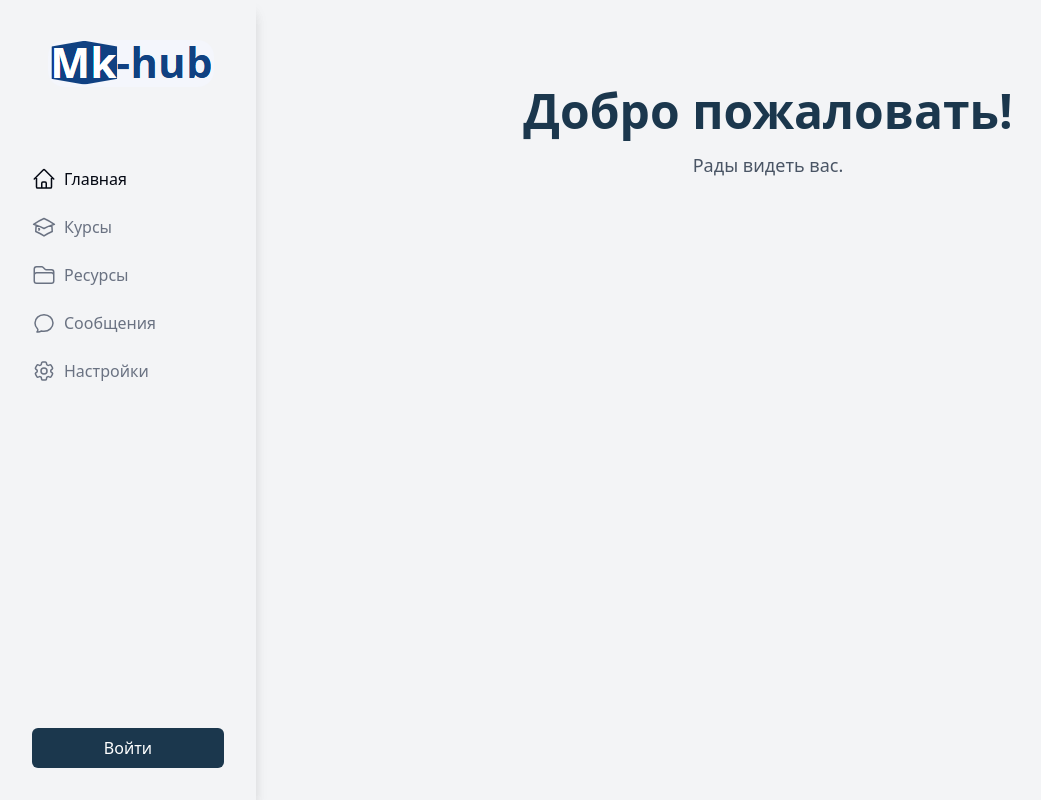
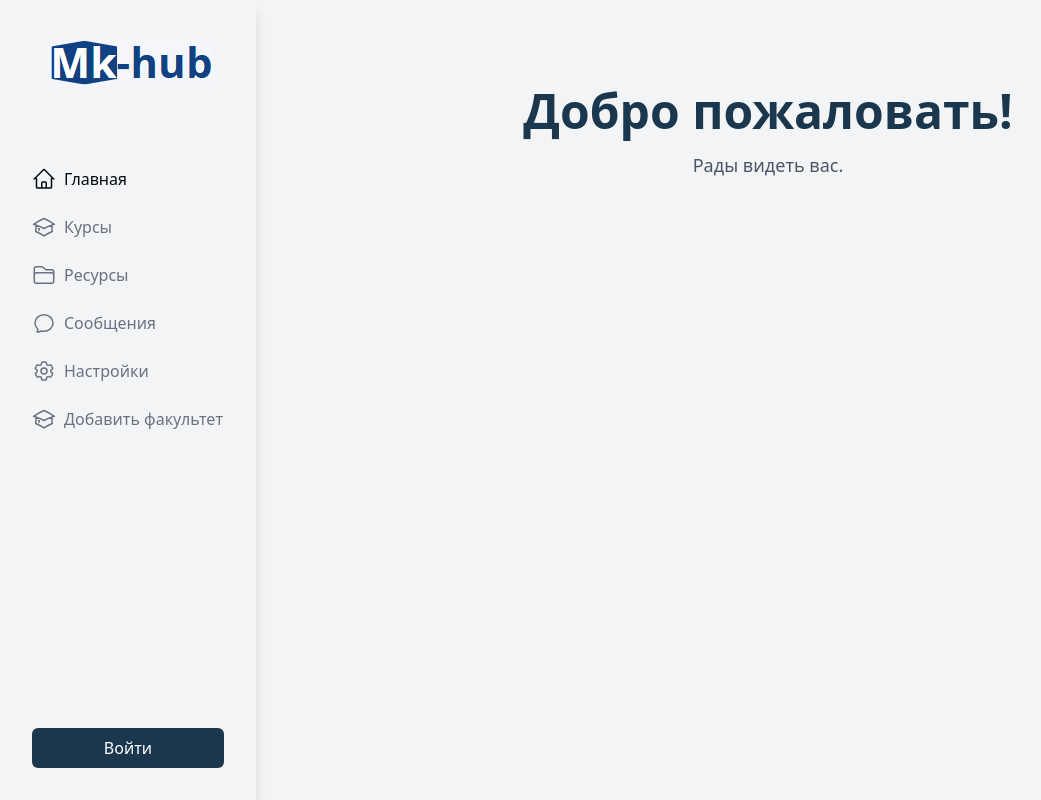
Before and after one commit to kkk-6216/mkhub, a Vue app in the folder frontend/: page /home in a window 1280 px wide. Shown: the whole page, without its empty margins (0-1041 px from the left). Built offline with nearby package versions, Linux system fonts and the light colour scheme.

Commit message:
Новая страница добавлена

```diff
--- a/frontend/src/components/Sidebar.vue
+++ b/frontend/src/components/Sidebar.vue
@@ -68,6 +68,16 @@
             </i>
             <router-link v-if="!isCollapsed" to="/settings">Настройки</router-link>
           </li>
+          <li :class="[ 'flex','items-center','p-2','rounded-lg','pb-4','text-gray-500','hover:text-gray-950','transition','duration-200',
+            { 'text-gray-950': $route.path === '/AddFaculty' }
+          ]">
+            <i class="mdi mdi-book-open-variant mr-2" :class="{ 'mr-0': isCollapsed }">
+              <svg xmlns="http://www.w3.org/2000/svg" fill="none" viewBox="0 0 24 24" stroke-width="1.5" stroke="currentColor" class="size-6">
+                <path stroke-linecap="round" stroke-linejoin="round" d="M4.26 10.147a60.438 60.438 0 0 0-.491 6.347A48.62 48.62 0 0 1 12 20.904a48.62 48.62 0 0 1 8.232-4.41 60.46 60.46 0 0 0-.491-6.347m-15.482 0a50.636 50.636 0 0 0-2.658-.813A59.906 59.906 0 0 1 12 3.493a59.903 59.903 0 0 1 10.399 5.84c-.896.248-1.783.52-2.658.814m-15.482 0A50.717 50.717 0 0 1 12 13.489a50.702 50.702 0 0 1 7.74-3.342M6.75 15a.75.75 0 1 0 0-1.5.75 0 0 0 0 1.5Zm0 0v-3.675A55.378 55.378 0 0 1 12 8.443m-7.007 11.55A5.981 5.981 0 0 0 6.75 15.75v-1.5" />
+              </svg>
+            </i>
+            <router-link v-if="!isCollapsed" to="/AddFaculty">Добавить факультет</router-link>
+          </li>
         </ul>
       </nav>
       <!-- Sign In -->
@@ -92,6 +102,7 @@
           <li class="flex items-center p-2 rounded-lg text-gray-500 hover:text-gray-950  transition duration-200" v-if="isLoggedIn">
             <a href="#" @click.prevent="logout" class="w-full text-center py-2 rounded-md bg-main text-white hover:bg-gray-500">Выйти</a>
           </li>
+
         </ul>
       </div>
     </aside>
```
